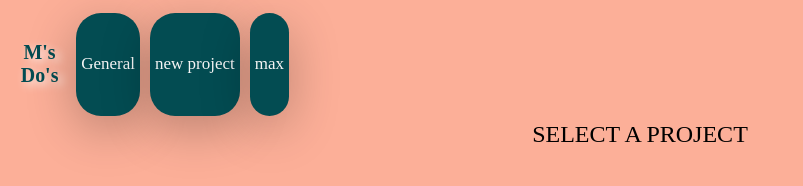
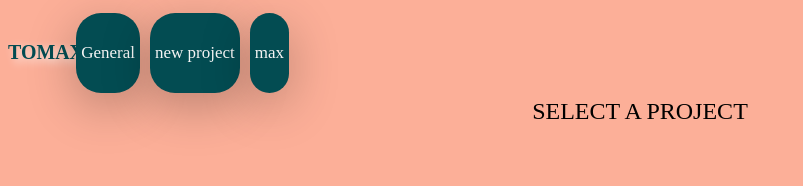
Before and after one commit to Michael-Tawil/todolist, a plain HTML site: page index.html in a window 1280 px wide. Shown: the whole page, without its empty margins (0-803 px from the left). Drawn offline with Linux system fonts and the light colour scheme.

Commit message:
rename site

```diff
--- a/index.html
+++ b/index.html
@@ -4,10 +4,10 @@
     <meta charset="UTF-8">
     <meta http-equiv="X-UA-Compatible" content="IE=edge">
     <meta name="viewport" content="width=device-width, initial-scale=1.0">
-    <title>TODOList</title>
+    <title>TOMAXLIST</title>
 </head>
 <body>
-    <div id="title"><h5>M's Do's</h5></div>
+    <div id="title"><h5>TOMAXLIST</h5></div>
     <div id="ptab"><h5></h5></div>
     <div id="pbody"></div>
     <script src="main.js"></script>
--- a/main.js
+++ b/main.js
@@ -136,7 +136,7 @@ eval("__webpack_require__.r(__webpack_exports__);\n/* harmony import */ var _sty
   \*************************/
 /***/ ((__unused_webpack_module, __webpack_exports__, __webpack_require__) => {
 
-eval("__webpack_require__.r(__webpack_exports__);\n/* harmony export */ __webpack_require__.d(__webpack_exports__, {\n/* harmony export */   \"default\": () => (/* binding */ Project)\n/* harmony export */ });\n/* harmony import */ var _tasks__WEBPACK_IMPORTED_MODULE_0__ = __webpack_require__(/*! ./tasks */ \"./src/tasks.js\");\n\nclass Project{\n    constructor(name,ddate){\n        this.name = name;\n        this.ddate = ddate;\n        this.tasks = [];\n    }\n    GetName = () => this.name;\n    SetName =(nname) => this.name = nname;\n    \n    AddTask = (name,ddate,desc,priority) => {\n        let newtask = new _tasks__WEBPACK_IMPORTED_MODULE_0__[\"default\"](name,ddate,desc,priority);\n        this.tasks.push(newtask);\n    }\n    RemoveTask = (rtask) => {\n        let temp = this.tasks.findIndex(el => el.task === rtask);\n        this.tasks.splice(temp,1);\n    }\n    SetTName =(nname,newn) => {\n        let tempt = this.tasks.findIndex(el => el.name === nname);\n        console.log(tempt)\n        this.tasks[tempt].name = newn;\n    }\n\n}\n\n\n//# sourceURL=webpack://todolist/./src/projects.js?");
+eval("__webpack_require__.r(__webpack_exports__);\n/* harmony export */ __webpack_require__.d(__webpack_exports__, {\n/* harmony export */   \"default\": () => (/* binding */ Project)\n/* harmony export */ });\n/* harmony import */ var _tasks__WEBPACK_IMPORTED_MODULE_0__ = __webpack_require__(/*! ./tasks */ \"./src/tasks.js\");\n\nclass Project{\n    constructor(name,ddate){\n        this.name = name;\n        this.ddate = ddate;\n        this.tasks = [];\n    }\n    GetName = () => this.name;\n    SetName =(nname) => this.name = nname;\n    \n    AddTask = (name,ddate,desc,priority) => {\n        let newtask = new _tasks__WEBPACK_IMPORTED_MODULE_0__[\"default\"](name,ddate,desc,priority);\n        this.tasks.push(newtask);\n    }\n    RemoveTask = (rtask) => {\n        let temp = this.tasks.findIndex(el => el.name === rtask);\n        this.tasks.splice(temp,1);\n    }\n    SetTName =(nname,newn) => {\n        let tempt = this.tasks.findIndex(el => el.name === nname);\n        console.log(tempt)\n        this.tasks[tempt].name = newn;\n    }\n\n}\n\n\n//# sourceURL=webpack://todolist/./src/projects.js?");
 
 /***/ }),
 
```
